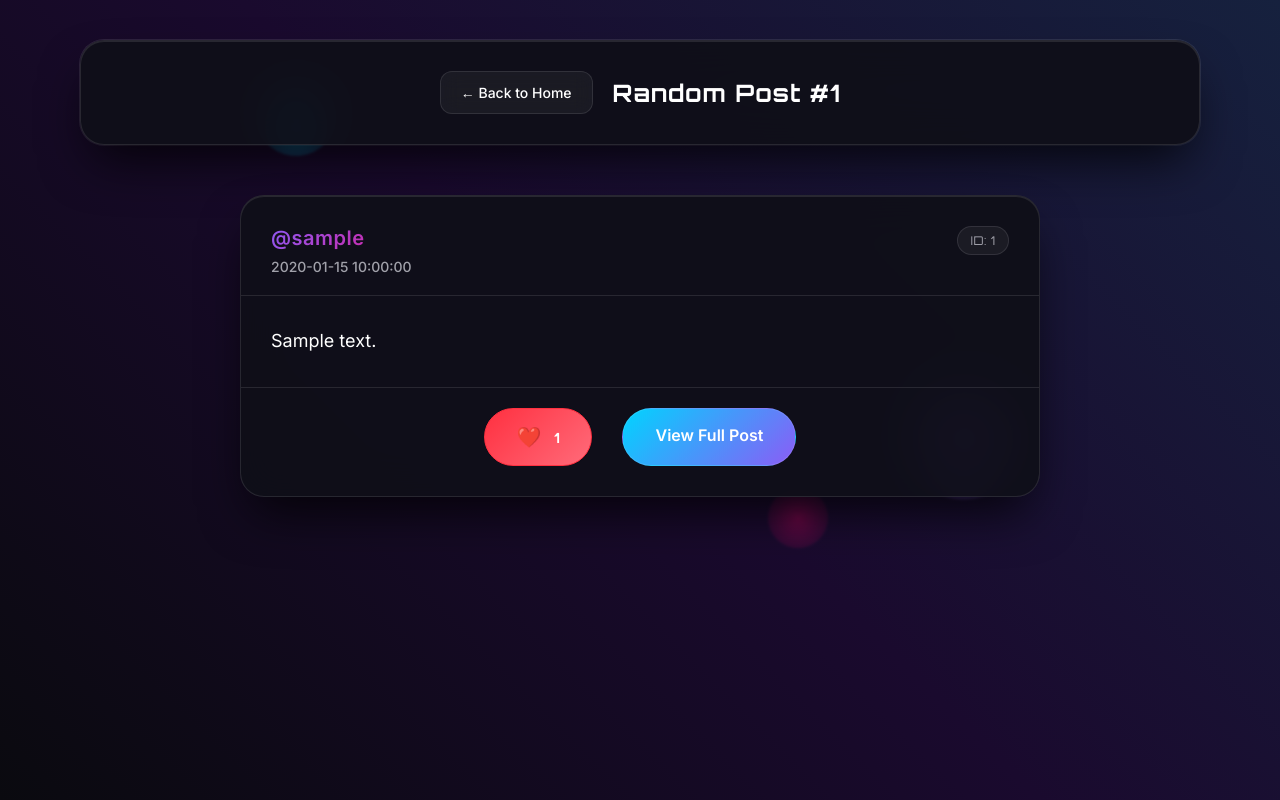
After one commit to 5XGhost143/T4XNetwork, a Flask app: page /posty in a window 1280 px wide. The commit adds this page. Run offline with Flask 3, Linux system fonts and the light colour scheme; the visitor is signed in with stand-in values (Sample User, id 1); tables that the repository leaves empty hold one stand-in row (values such as "Sample post").

Commit message:
Add posty page with random post display and like functionality

```diff
--- a/Server.py
+++ b/Server.py
@@ -545,6 +545,45 @@ def account():
     username = session.get('username')
     return redirect(url_for('account_with_username', username=username))
 
+@app.route('/posty')
+def posty():
+    if not session.get('logged_in'):
+        return redirect(url_for('login'))
+
+    username = session.get('username')
+
+    conn = get_db_connection()
+
+    user = conn.execute("SELECT id FROM users WHERE username = ?", (username,)).fetchone()
+    if not user:
+        conn.close()
+        return "<h1>User not found.</h1>"
+
+    user_id = user["id"]
+
+    post = conn.execute("""
+        SELECT p.postid, p.posttext, p.created_at, u.username,
+               COUNT(l.id) AS like_count,
+               EXISTS (
+                   SELECT 1 FROM likes WHERE postid = p.postid AND userid = ?
+               ) AS user_liked
+        FROM posts p
+        JOIN users u ON p.userid = u.id
+        LEFT JOIN likes l ON p.postid = l.postid
+        GROUP BY p.postid
+        ORDER BY RANDOM()
+        LIMIT 1
+    """, (user_id,)).fetchone()
+
+    conn.close()
+
+    if not post:
+        return "<h1>No posts available</h1>"
+
+    return render_template("posty.html", post=post)
+
+
+
 @app.route('/account/<username>')
 def account_with_username(username):
     conn = get_db_connection()
--- a/static/css/post.css
+++ b/static/css/post.css
@@ -619,6 +619,7 @@ body {
     text-decoration: none;
 }
 
+
 .answer-user {
     font-size: 14px;
     font-weight: 600;
@@ -630,6 +631,26 @@ body {
     animation: gradientShift 4s ease-in-out infinite;
     letter-spacing: 0.5px;
     text-decoration: none;
+}
+
+.view-btn {
+    padding: 16px 32px;
+    border-radius: 50px;
+    border: 1px solid rgba(255, 255, 255, 0.1);
+    background: linear-gradient(135deg, var(--neon-blue), var(--neon-purple));
+    color: white;
+    font-size: 16px;
+    font-weight: 600;
+    text-align: center;
+    text-decoration: none;
+    transition: all 0.3s ease;
+    backdrop-filter: blur(10px);
+}
+
+.view-btn:hover {
+    transform: translateY(-3px) scale(1.05);
+    box-shadow: 0 15px 30px rgba(0, 212, 255, 0.2);
+    border-color: var(--neon-blue);
 }
 
 
--- /dev/null
+++ b/templates/posty.html
@@ -0,0 +1,64 @@
+<!-- templates/posty.html -->
+<!DOCTYPE html>
+<html lang="en">
+<head>
+    <meta charset="UTF-8">
+    <meta name="viewport" content="width=device-width, initial-scale=1.0">
+    <title>T4XNetwork | Post #{{ post.postid }}</title>
+    <link rel="stylesheet" href="../static/css/post.css">
+    <link href="https://fonts.googleapis.com/css2?family=Orbitron:wght@400;700;900&family=Inter:wght@300;400;500;600;700&display=swap" rel="stylesheet">
+    <link rel="icon" href="{{ url_for('static', filename='favicon.ico') }}" type="image/x-icon">
+</head>
+<body>
+    <div class="background"></div>
+    <div class="floating-shapes">
+        <div class="shape"></div>
+        <div class="shape"></div>
+        <div class="shape"></div>
+    </div>
+
+    <div class="main-content">
+        <div class="header" style="justify-content: center;">
+            <div class="nav-section">
+                <a href="/home" class="back-btn">← Back to Home</a>
+                <div class="post-title">Random Post #{{ post.postid }}</div>
+            </div>
+        </div>
+
+        <div class="content-area">
+            <div class="post-container">
+                <div class="post-header">
+                    <div class="post-meta">
+                        <a href="/account/{{ post.username }}" class="username">@{{ post.username }}</a>
+                        <div class="post-date">{{ post.created_at }}</div>
+                    </div>
+                    <div class="post-id">ID: {{ post.postid }}</div>
+                </div>
+
+                <div class="post-content">
+                    <p>{{ post.posttext | linkify }}</p>
+                </div>
+
+<div class="post-actions" style="gap: 30px;">
+    <button class="like-btn" id="likeBtn" onclick="toggleLike()">
+        <span class="heart-icon">❤️</span>
+        <span class="like-count" id="likeCount">{{ post.like_count }}</span>
+    </button>
+
+    <a href="/post/{{ post.postid }}" class="view-btn">View Full Post</a>
+</div>
+                </div>
+            </div>
+        </div>
+    </div>
+
+    <div class="toast" id="toast">Like toggled!</div>
+
+    <script>
+        let isLiked = {{ 'true' if post.user_liked else 'false' }};
+        let currentLikeCount = {{ post.like_count }};
+        const postId = {{ post.postid }};
+    </script>
+    <script src="../static/js/post.js"></script>
+</body>
+</html>
```
Also changed, not shown: README.md.
